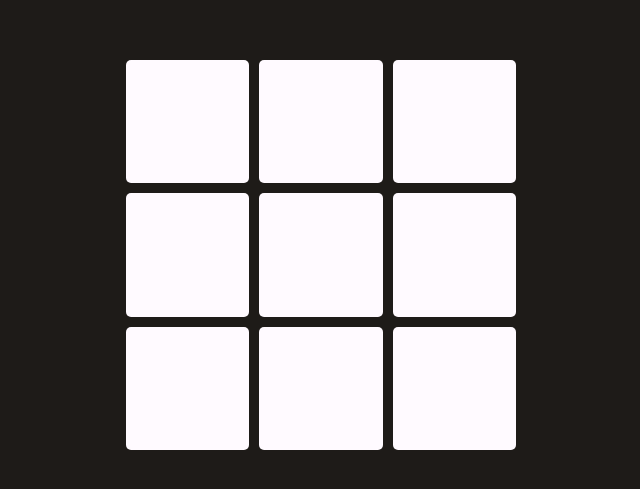
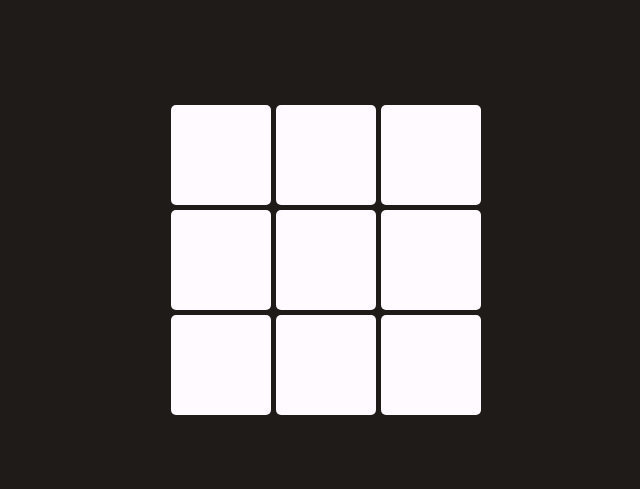
Before and after one commit to houzyk/tictactoe, a plain HTML site: page index.html in a window 1280 px wide. Shown: the part 145-634 px from the top of the page, without its empty margins (319-959 px from the left). Drawn offline with Linux system fonts and the light colour scheme.

Commit message:
added text for O's and X's

```diff
--- a/css/style.css
+++ b/css/style.css
@@ -1,44 +1,44 @@
+@import url('https://fonts.googleapis.com/css2?family=Montserrat:wght@600&display=swap');
 /* Preprocessor */
+
 body {
   margin: 0;
   padding: 0;
   background-color: #1E1B18;
+  font-family: 'Montserrat', sans-serif;
+  color: #FFFAFF;
+  font-size: 70px;
 }
 
 .container {
   height: 100vh;
   width: 100vw;
+  margin: 0;
+  padding: 0;
   display: flex;
   flex-direction: column;
   align-items: center;
   justify-content: center;
 }
 
-.game {
-  height: 400px;
-  width: 400px;
-}
-
 .grids {
-  height: 400px;
-  width: 100%;
-  display: flex;
-  flex-direction: column;
-  cursor: pointer;
-  border-radius: 5px;
-}
-
-.gridrow {
-  flex-grow: 1;
-  display: flex;
+  height: 300px;
+  width: 300px;
+  display: grid;
+  grid-template-columns: 100px 100px 100px;
+  gap: 5px;
 }
 
 .grid {
+  height: 100px;
+  height: 100px;
   background-color: #FFFAFF;
-  flex-grow: 1;
   transition: all 0.3s;
-  margin: 5px;
   border-radius: 5px;
+  text-align: center;
+  vertical-align: middle;
+  line-height: 100px;
+  cursor: pointer;
 }
 
 .grid:hover {
--- a/index.html
+++ b/index.html
@@ -10,24 +10,16 @@
 </head>
 <body>
   <div class="container">
-    <div class="game">
     <div class="grids">
-        <div class="gridrow">
       <div class="grid"></div>
       <div class="grid"></div>
       <div class="grid"></div>
-        </div>
-        <div class="gridrow">
       <div class="grid"></div>
       <div class="grid"></div>
       <div class="grid"></div>
-        </div>
-        <div class="gridrow">
       <div class="grid"></div>
       <div class="grid"></div>
       <div class="grid"></div>
-        </div>
-      </div>
     </div>
   </div>
   <!-- JS -->
--- a/js/tictactoe.js
+++ b/js/tictactoe.js
@@ -35,10 +35,12 @@ const gamePlay = (event) => {
     if (oGameStatus) {
       event.currentTarget.dataset.game = "o";
       event.currentTarget.classList.add('o');
+      event.currentTarget.innerText = "O";
       oGameStatus = false;
     } else {
       event.currentTarget.dataset.game = "x";
       event.currentTarget.classList.add('x');
+      event.currentTarget.innerText = "X";
       oGameStatus = true;
     }
   }
```
Lines whose indentation alone changed are shown as unchanged.
